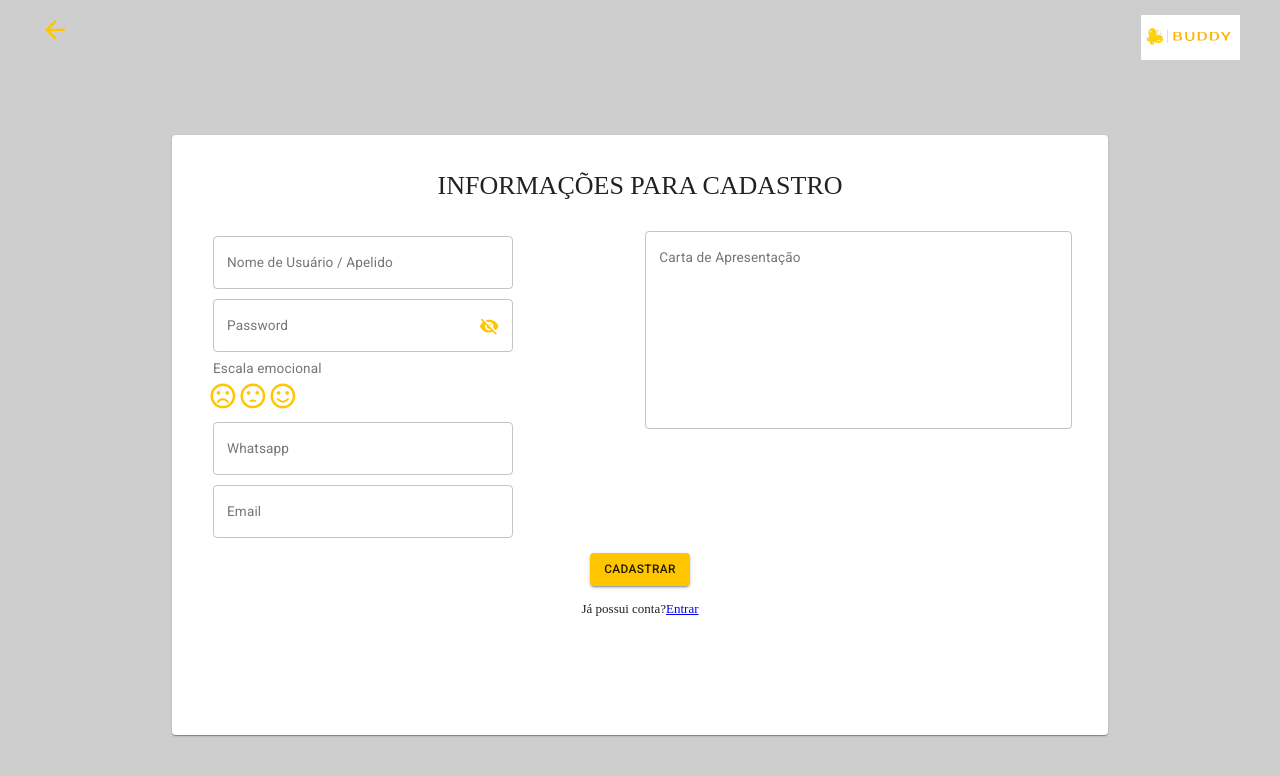
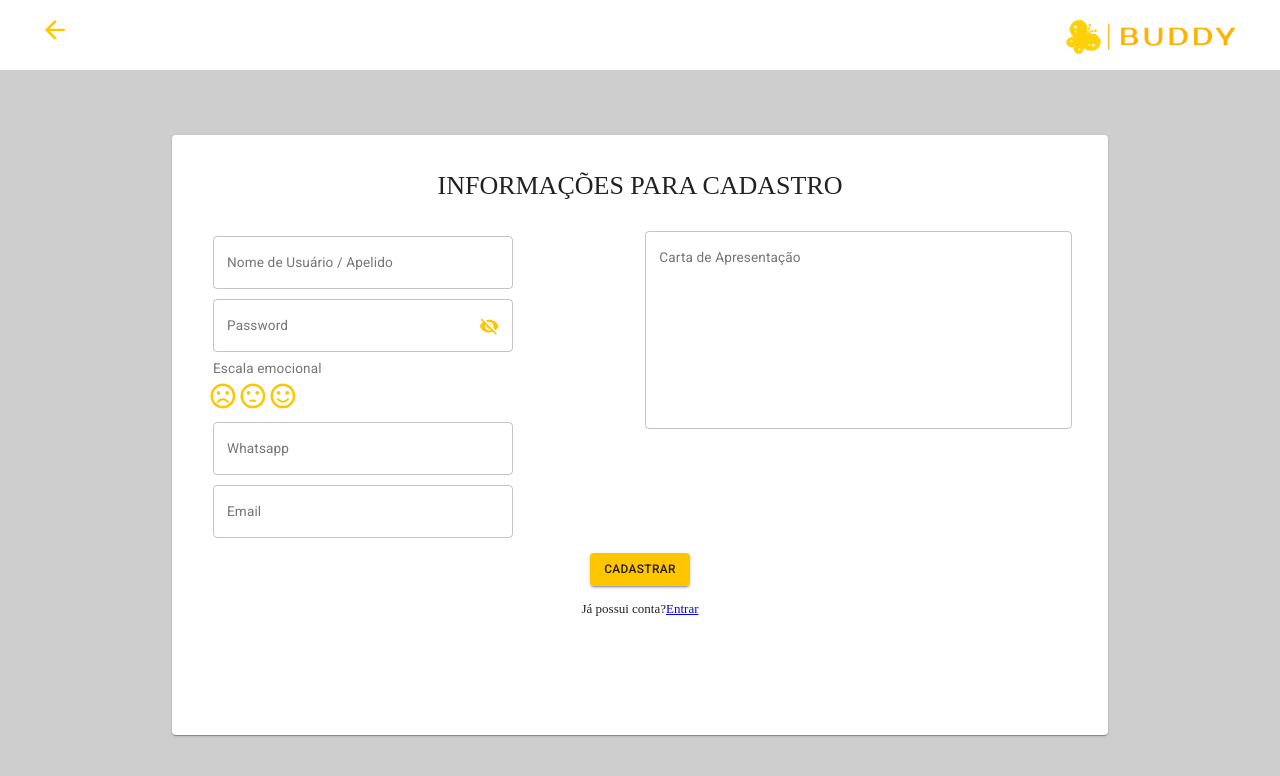
Before and after one commit to HACKATONA-ES-2020/Left4Dev, a React (Create React App) app in the folder frontend/: page /user in a window 1280 px wide. Shown: the top 776 px of the page. Built offline with nearby package versions, Linux system fonts and the light colour scheme.

Commit message:
alteracao na header

```diff
--- a/frontend/src/components/PageHeader/index.js
+++ b/frontend/src/components/PageHeader/index.js
@@ -1,5 +1,5 @@
 import React from 'react';
-import Logo from '../../assets/img/logo.png';
+import Logo from '../../assets/img/logovec.png';
 import ArrowBackIcon from '@material-ui/icons/ArrowBack';
 
 import './styles.css';
--- a/frontend/src/components/PageHeader/styles.css
+++ b/frontend/src/components/PageHeader/styles.css
@@ -4,6 +4,7 @@
     padding: 15px 40px 10px 40px;
     height: 70px;
     box-sizing: border-box;
+    background: white;
     /* display: flex;
     justify-content: space-between;
     align-items: center;
```
Also changed, not shown: frontend/src/assets/img/logovec.png (added).
